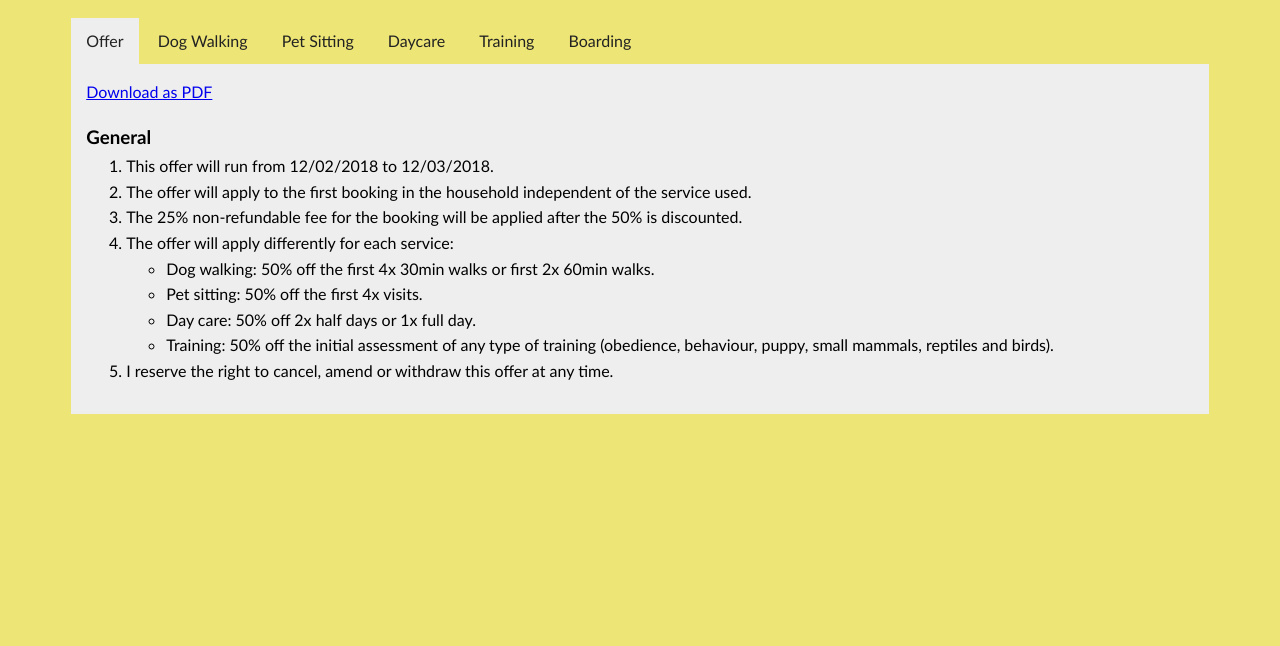
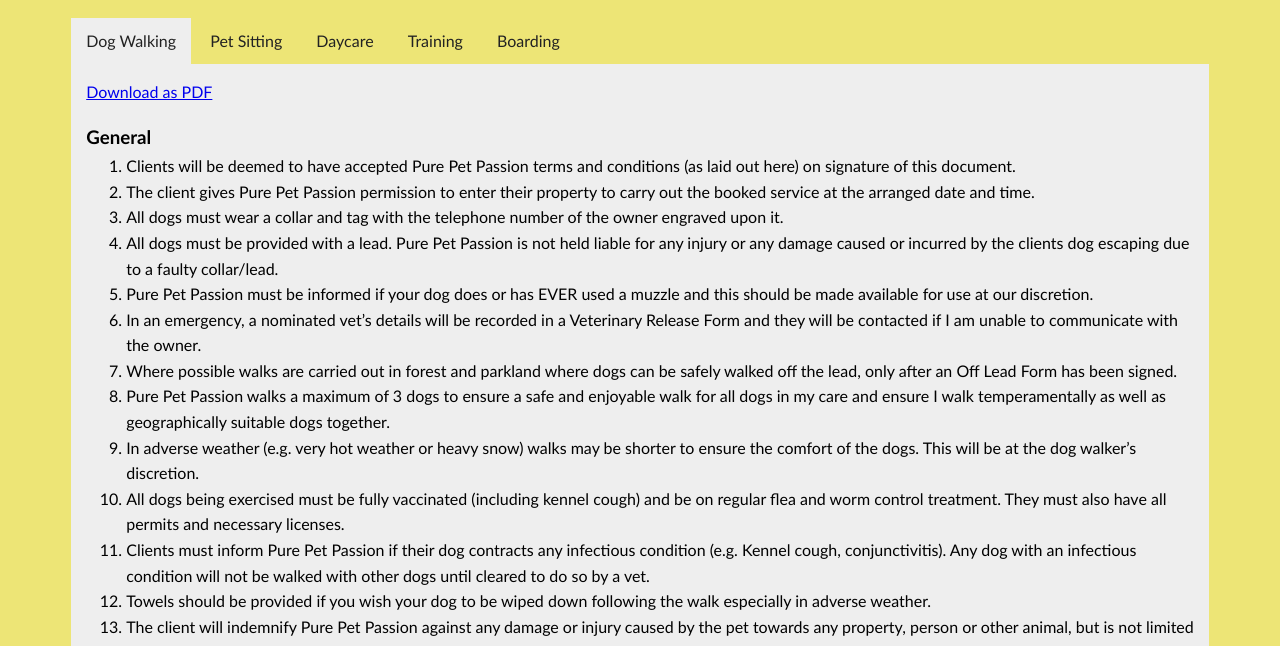
Before and after one commit to MTreeves24/PurePetPassion, a plain HTML site: page terms/index.html in a window 1280 px wide. Shown: the part 154-800 px from the top of the page. Drawn offline with nearby package versions, Linux system fonts and the light colour scheme.

Commit message:
remove 1st month offer

```diff
--- a/terms/index.html
+++ b/terms/index.html
@@ -19,8 +19,8 @@
             <img src="../images/logotrans.png">
         </div>
         <ul class="tabs">
-            <li class="tab-link current" data-tab="tab-6">Offer</li>
-            <li class="tab-link" data-tab="tab-1">Dog Walking</li>
+<!--             <li class="tab-link current" data-tab="tab-6">Offer</li>
+ -->        <li class="tab-link current" data-tab="tab-1">Dog Walking</li>
             <li class="tab-link" data-tab="tab-2">Pet Sitting</li>
             <li class="tab-link" data-tab="tab-3">Daycare</li>
             <li class="tab-link" data-tab="tab-4">Training</li>
@@ -28,7 +28,7 @@
         </ul>
 
     <!--************************WALKING***************************-->
-    <div id="tab-1" class="tab-content">
+    <div id="tab-1" class="tab-content current">
         <a href="terms-pdf/terms-walking.pdf" class="download" download>Download as PDF</a>
 
         <h3>General</h3>
@@ -280,7 +280,7 @@
         <h3>Data protection</h3>
         <p>Pure Pet Passion shall not use or pass information to a third party. All information relating to the client, their property and pet(s) will be stored in accordance with the data Protection Act 1998.</p>
     </div>
-    <div id="tab-6" class="tab-content current">
+<!--     <div id="tab-6" class="tab-content current">
         <a href="terms-pdf/terms-offer.pdf" class="download" download>Download as PDF</a>
         <h3>General</h3>
         <ol>
@@ -296,7 +296,7 @@
                 </ul>
             <li>I reserve the right to cancel, amend or withdraw this offer at any time.</li>
         </ol>
-    </div>
+    </div> -->
     </div><!-- container -->
     <script type="text/javascript" src="../ppp.js"></script>
 </body>
```
Also changed, not shown: index.html (+2 -2 lines).
